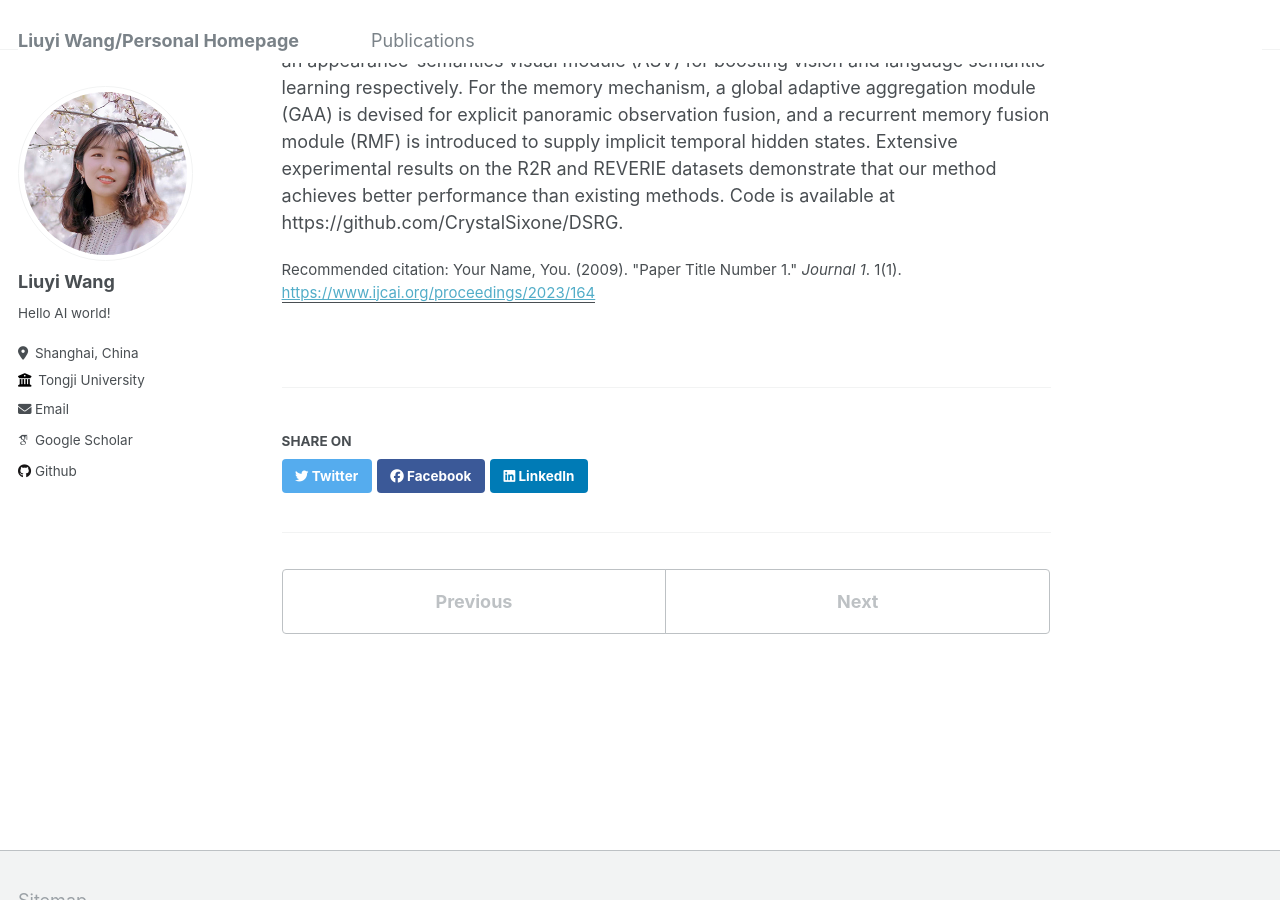
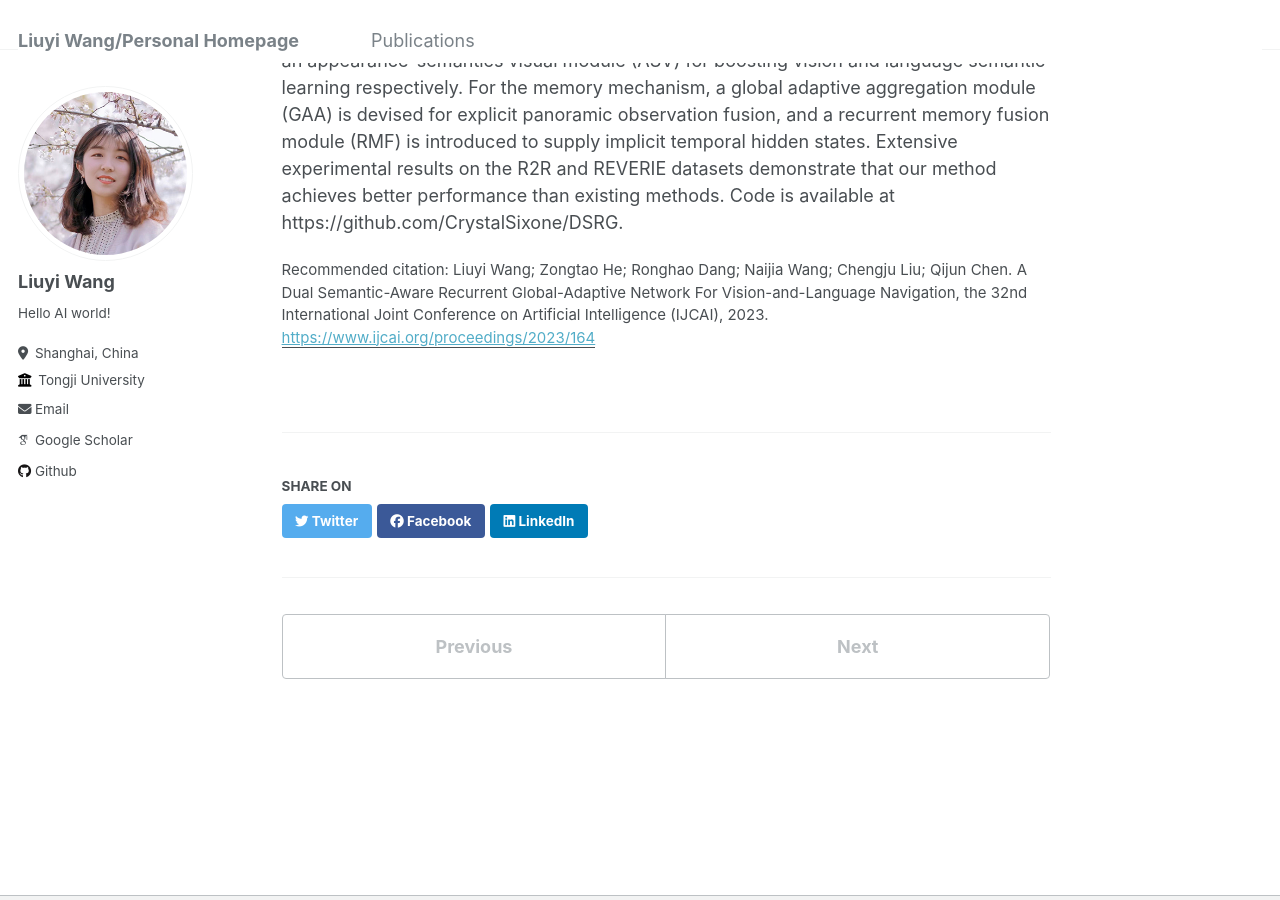
Before and after one commit to CrystalSixone/CrystalSixone_old.github.io, a Jekyll site: the page built from _publications/goat.md, in a window 1280 px wide and 900 px high, scrolled down 434 px. Built offline with Jekyll 4.4.1, drawn with Linux system fonts in a browser that asks for light colours; some web fonts are replaced.

Commit message:
Update goat.md

```diff
--- a/_publications/goat.md
+++ b/_publications/goat.md
@@ -6,7 +6,7 @@ excerpt: 'Liuyi Wang, Zongtao He, Jiagui Tang, Ronghao Dang, Naijia Wang, Chengj
 date: 2023-01-01
 venue: 'Proceedings of the Thirty-Second International Joint Conference on Artificial Intelligence'
 paperurl: 'https://www.ijcai.org/proceedings/2023/164'
-citation: 'Your Name, You. (2009). &quot;Paper Title Number 1.&quot; <i>Journal 1</i>. 1(1).'
+citation: 'Liuyi Wang; Zongtao He; Ronghao Dang; Naijia Wang; Chengju Liu; Qijun Chen. A Dual Semantic-Aware Recurrent Global-Adaptive Network For Vision-and-Language Navigation, the 32nd International Joint Conference on Artificial Intelligence (IJCAI), 2023.'
 ---
 
 Vision-and-Language Navigation (VLN) is a realistic but challenging task that requires an agent to locate the target region using verbal and visual cues. While significant advancements have been achieved recently, there are still two broad limitations: (1) The explicit information mining for significant guiding semantics concealed in both vision and language is still under-explored; (2) The previously structured map method provides the average historical appearance of visited nodes, while it ignores distinctive contributions of various images and potent information retention in the reasoning process. This work proposes a dual semantic-aware recurrent global-adaptive network (DSRG) to address the above problems. First, DSRG proposes an instruction-guidance linguistic module (IGL) and an appearance-semantics visual module (ASV) for boosting vision and language semantic learning respectively. For the memory mechanism, a global adaptive aggregation module (GAA) is devised for explicit panoramic observation fusion, and a recurrent memory fusion module (RMF) is introduced to supply implicit temporal hidden states. Extensive experimental results on the R2R and REVERIE datasets demonstrate that our method achieves better performance than existing methods. Code is available at https://github.com/CrystalSixone/DSRG.
```
